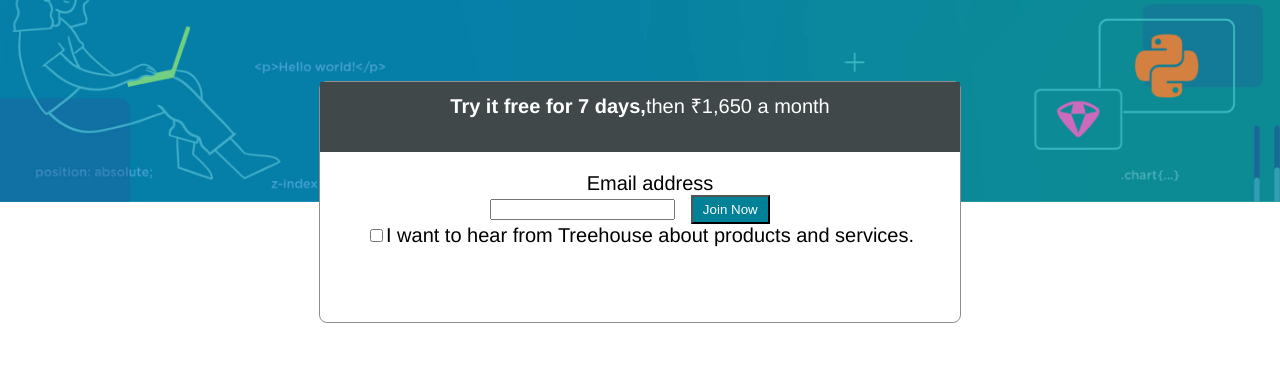
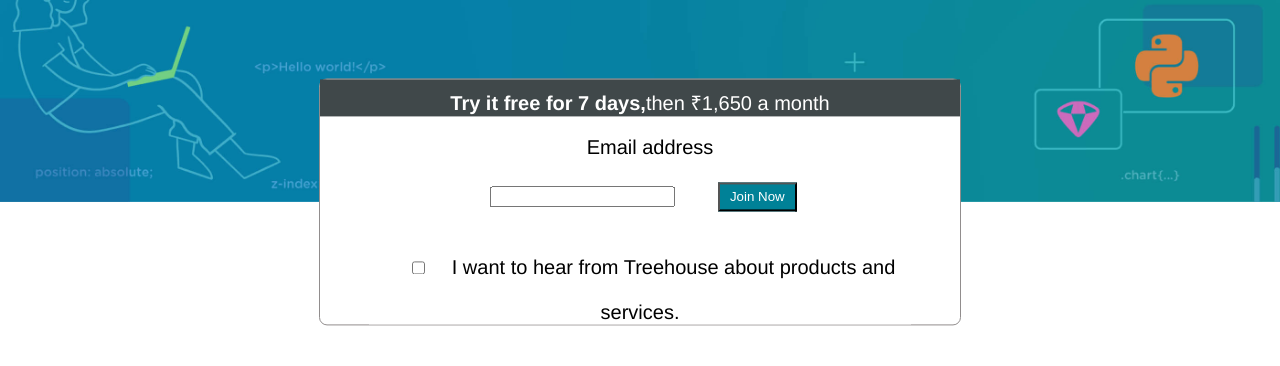
Before and after one commit to bhagyashree201/treehouse, a plain HTML site: page index.html in a window 1280 px wide. Shown: the part 358-724 px from the top of the page. Drawn offline with Linux system fonts and the light colour scheme.

Commit message:
Add files via upload

```diff
--- a/sheet.css
+++ b/sheet.css
@@ -114,7 +114,7 @@
 position:relative;
 top:-50%;
 transform: translate(0,-50%);
-height: 15.0rem;
+height: minmax(100%,15.0rem);
 display: flex;
 flex-direction: column;
 flex:1 1 150px;
@@ -149,6 +149,9 @@
 .mail{
     text-align: left;
     padding-left: 20px;
+}
+.form input{
+    margin:5%;
 }
 .form button{
     background-color: #008197;
```
